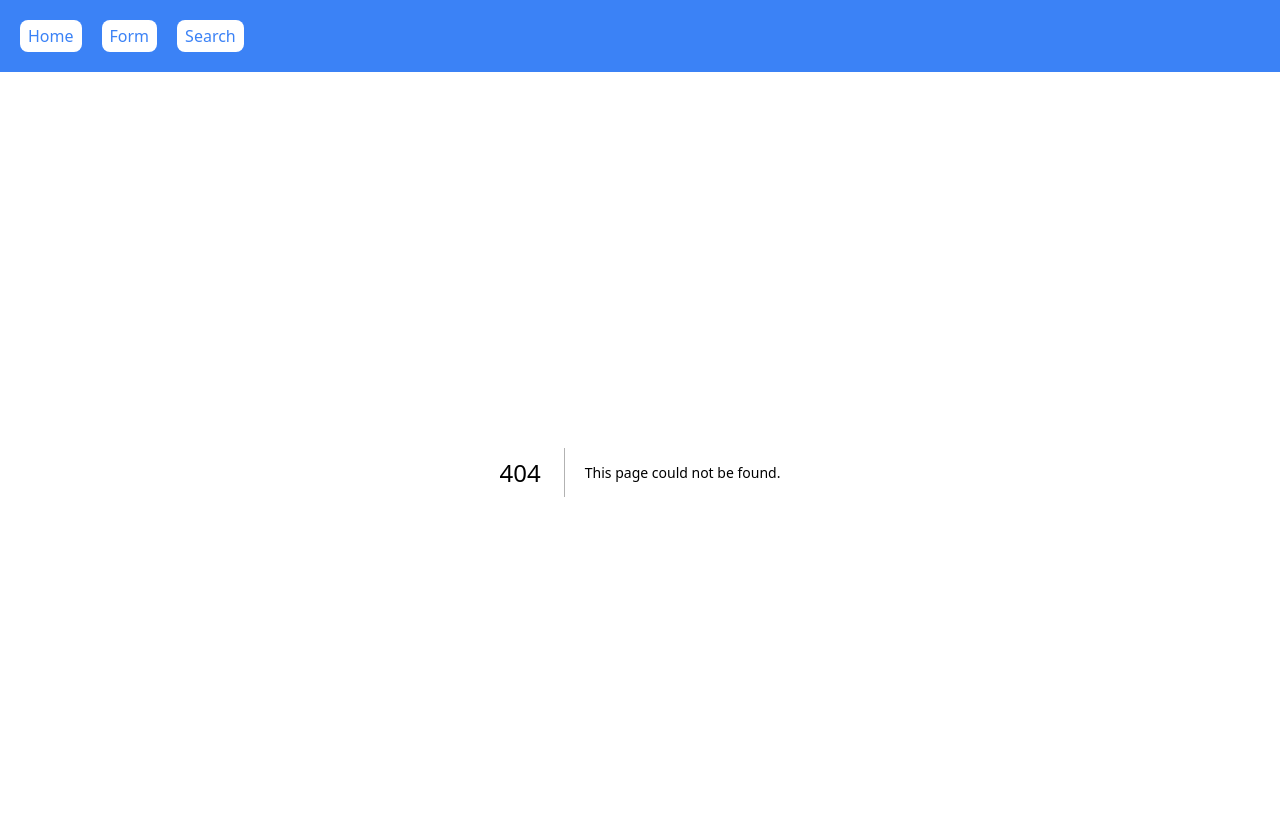
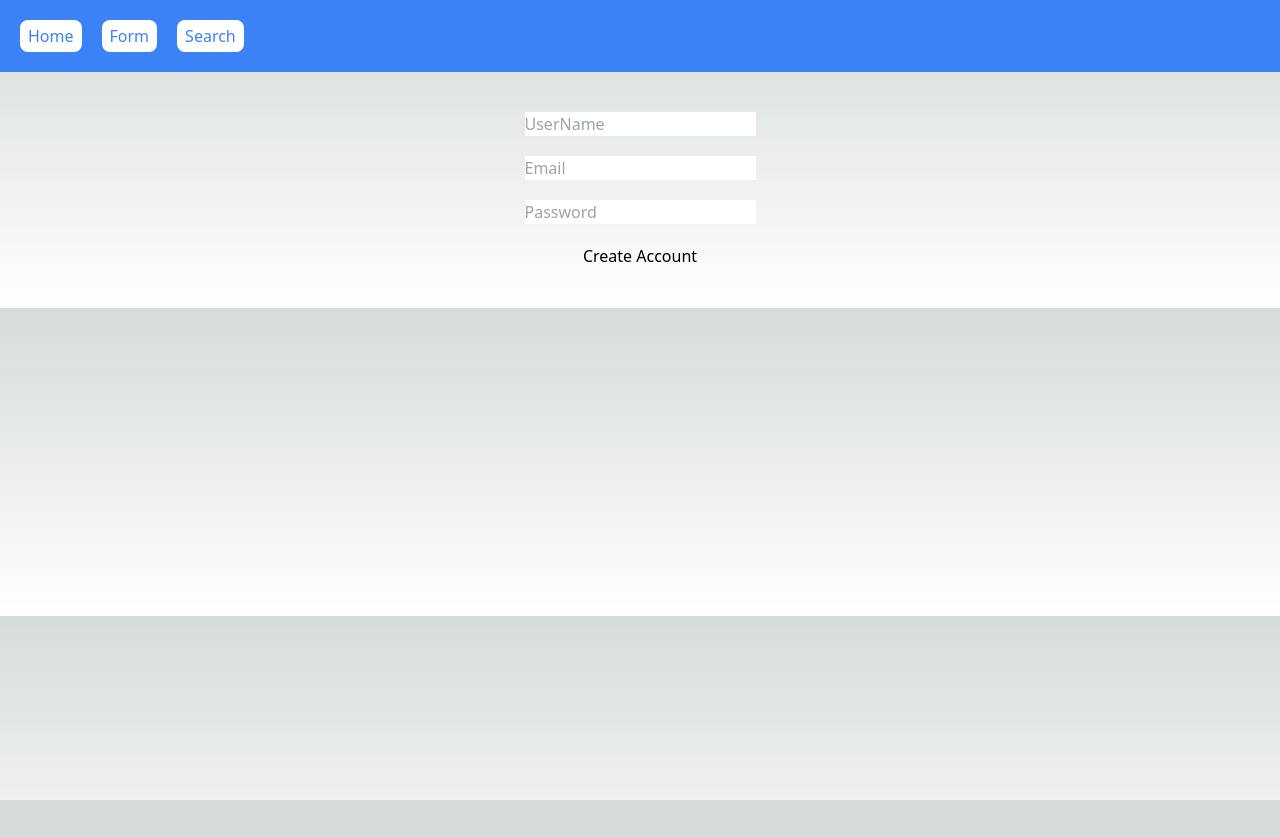
Before and after one commit to alstjd0051/Freeboard_next, a Next.js app: page /form in a window 1280 px wide. Before the commit this address had no page. Shown: the top 838 px of the page. After the commit the page ends 800 px from the top, so only its background shows below. Built offline with nearby package versions, Linux system fonts and the light colour scheme.

Commit message:
UPDATE:: Form Length

```diff
--- /dev/null
+++ b/app/form/page.tsx
@@ -0,0 +1,58 @@
+"use client";
+
+import React, { useState } from "react";
+import { FieldErrors, useForm } from "react-hook-form";
+
+interface LoginForm {
+  email: string;
+  password: string;
+  username: string;
+}
+
+const FormPage = () => {
+  const { register, handleSubmit, watch } = useForm<LoginForm>({
+    defaultValues: {},
+  });
+  const onValid = (data: LoginForm) => {};
+  const onInvalid = (error: FieldErrors) => {
+    console.log(error);
+  };
+  return (
+    <div className="mx-auto py-10 ">
+      <form
+        onSubmit={handleSubmit(onValid, onInvalid)}
+        className="flex flex-col items-center space-y-5  "
+      >
+        <input
+          {...register("username", {
+            required: "username is required",
+            minLength: {
+              message: "the username should be longere than 5 chart",
+              value: 5,
+            },
+          })}
+          type="text"
+          placeholder="UserName"
+        />{" "}
+        <input
+          {...register("email", { required: "email is required" })}
+          type="email"
+          placeholder="Email"
+        />
+        <input
+          {...register("password", { required: "password is required" })}
+          type="password"
+          placeholder="Password"
+        />
+        {/* <input type="submit" value="Create Account" /> */}
+        <input
+          className="cursor-pointer"
+          type="submit"
+          value={"Create Account"}
+        />
+      </form>
+    </div>
+  );
+};
+
+export default FormPage;
```
